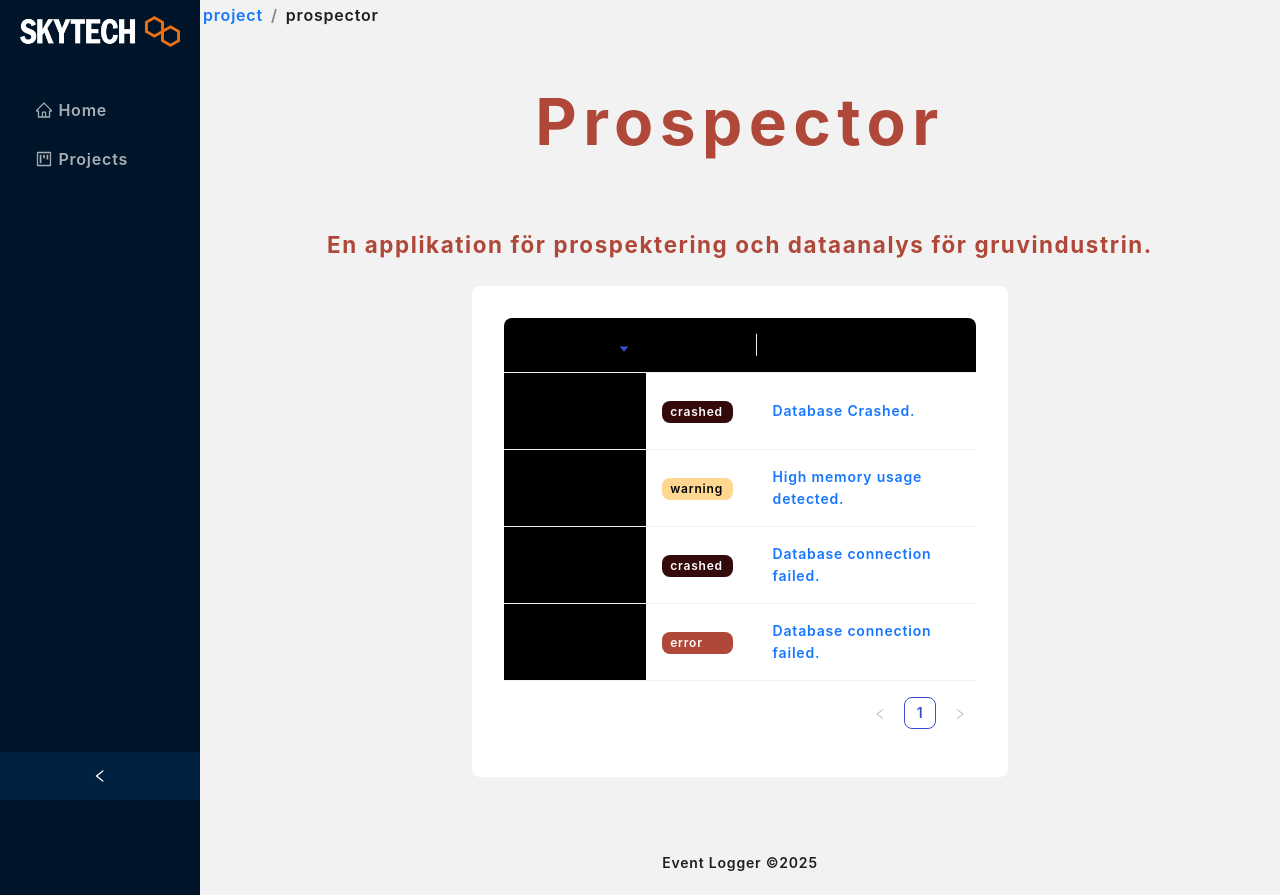
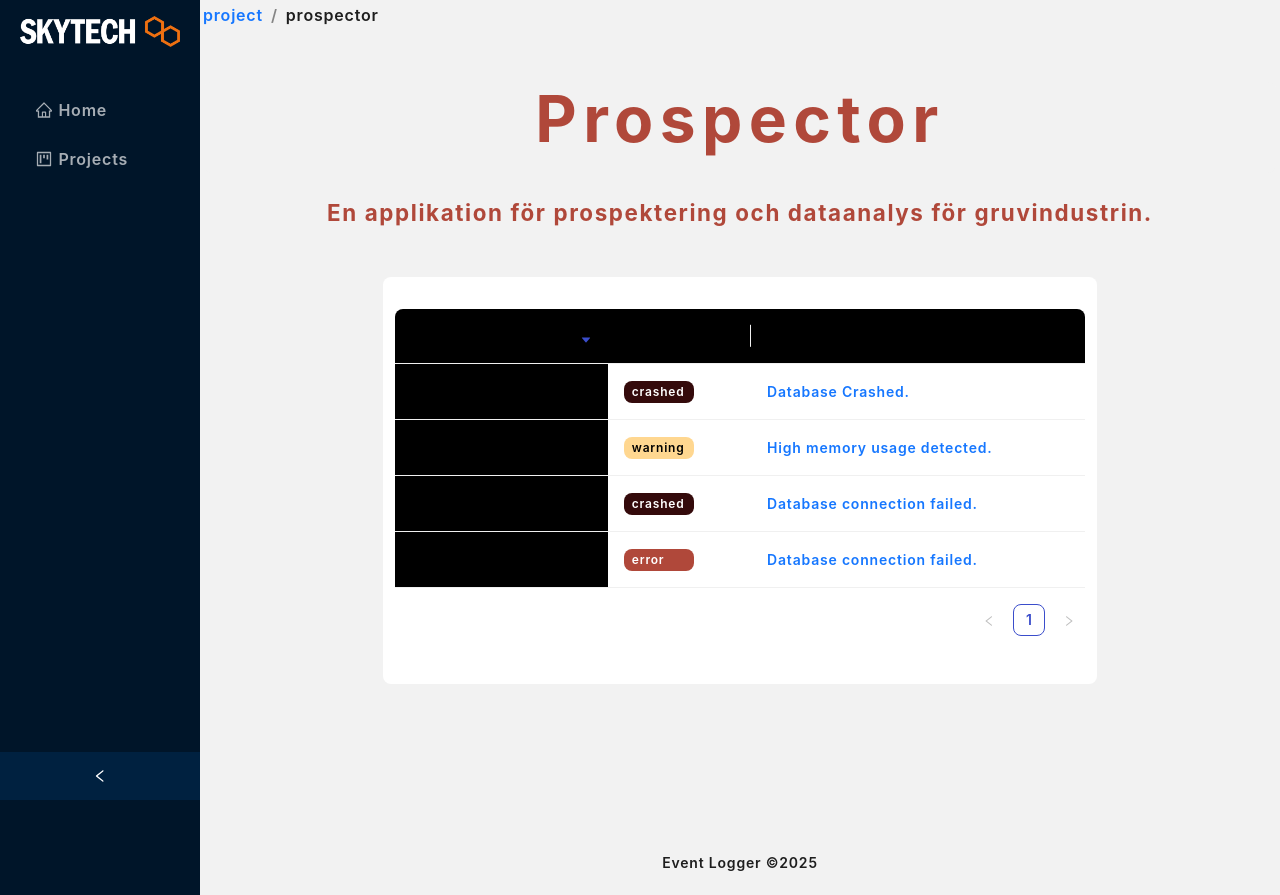
Before and after one commit to MrKalleP/event-frontend, a React (Vite) app: page /project/Prospector in a window 1280 px wide. Built offline with nearby package versions, Linux system fonts and the light colour scheme.

Commit message:
fixed some styles

```diff
--- a/src/components/projects/DescriptionProject.tsx
+++ b/src/components/projects/DescriptionProject.tsx
@@ -23,10 +23,7 @@ const DescriptionProject = ({ data }) => {
     if (typeof data === "object") {
         return (
             <Row align={"middle"} justify={"center"}>
-                <Col style={{
-                    textAlign: "left",
-                    fontSize: "1.4rem",
-                }}>
+                <Col>
                     {Object.entries(data).map(([key, value]) => (
                         <div key={key}>
                             <h2 >{key}</h2>
--- a/src/components/projects/SingleProjectPage.tsx
+++ b/src/components/projects/SingleProjectPage.tsx
@@ -89,7 +89,7 @@ const SingleProjectPage = () => {
                     </Col>
                 </Col>
 
-                <Col xs={24} sm={24} md={24} lg={12} style={{ backgroundColor: "white", padding: "2rem", borderRadius: ".5rem", minHeight: "30vh" }}>
+                <Col xs={24} sm={24} md={24} lg={16} className="tableProjectPage">
                     <Table
                         dataSource={filteredData}
                         columns={columns}
--- a/src/index.css
+++ b/src/index.css
@@ -73,6 +73,18 @@ html,
 
 }
 
+/*Project Site*/
+
+
+.projectPageContainer {
+  min-height: 100vh;
+  background-color: #f0f2f5;
+  padding: 2rem;
+  display: flex;
+  flex-direction: column;
+  gap: 24px;
+}
+
 .projectPageTitel {
   text-align: center;
   font-size: 4rem;
@@ -87,6 +99,7 @@ html,
   letter-spacing: .1rem;
   font-weight: 700;
   font-size: 1.4rem;
+  margin-bottom: 5rem;
 }
 
 .titleProjectSingle {
@@ -96,6 +109,14 @@ html,
   letter-spacing: 0.4rem;
   font-weight: 700;
   margin-bottom: 1rem;
+}
+
+.tableProjectPage {
+  background-color: white;
+  padding: 2rem;
+  border-radius: .5rem;
+  min-height: 30vh;
+  margin-bottom: 6rem;
 }
 
 @media (max-width: 730px) {
--- a/src/pages/ProjectPage.tsx
+++ b/src/pages/ProjectPage.tsx
@@ -30,16 +30,7 @@ const ProjectsPage = () => {
     };
     return (
 
-        <div
-            style={{
-                minHeight: "100vh",
-                background: "#f0f2f5",
-                padding: "2rem",
-                display: "flex",
-                flexDirection: "column",
-                gap: "24px",
-            }}
-        >
+        <div className="projectPageContainer">
             <h1 className="projectPageTitel">Project Page</h1>
             <Search
                 placeholder="Search for projects by name"
```
